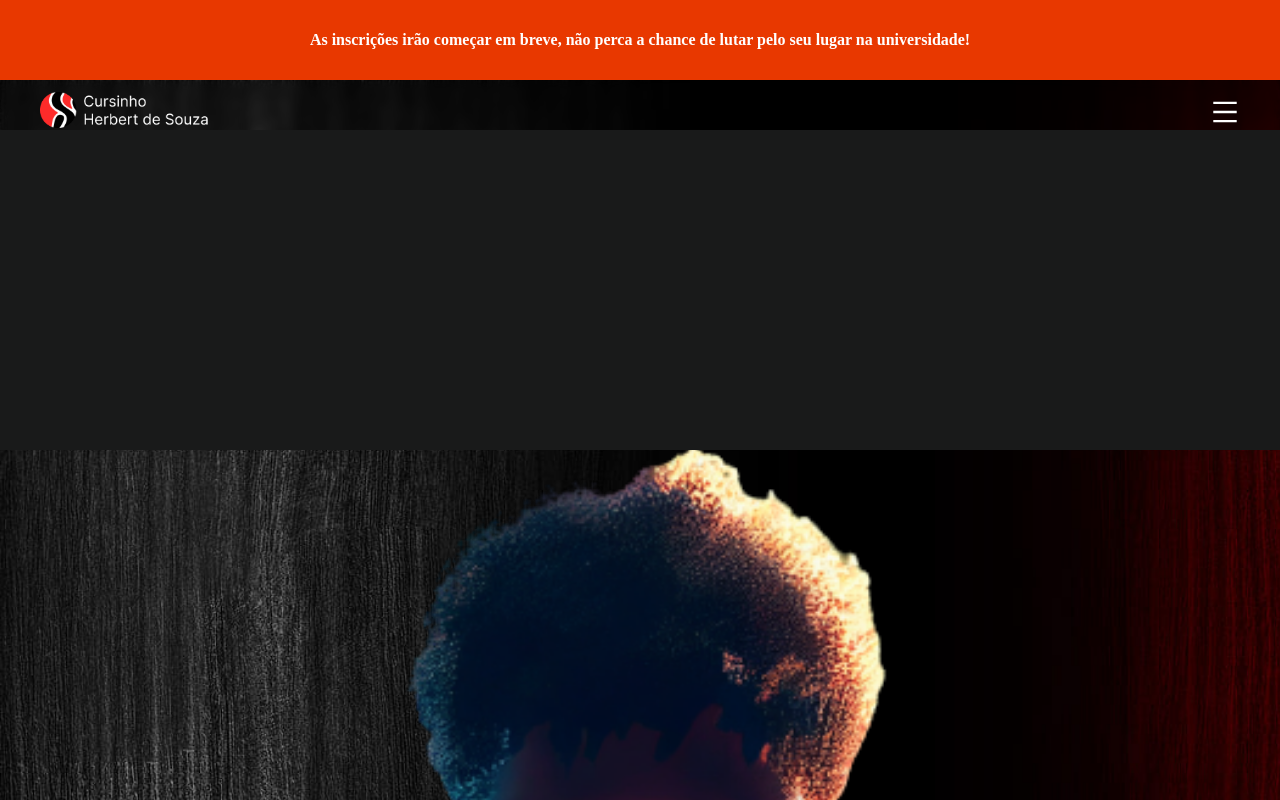
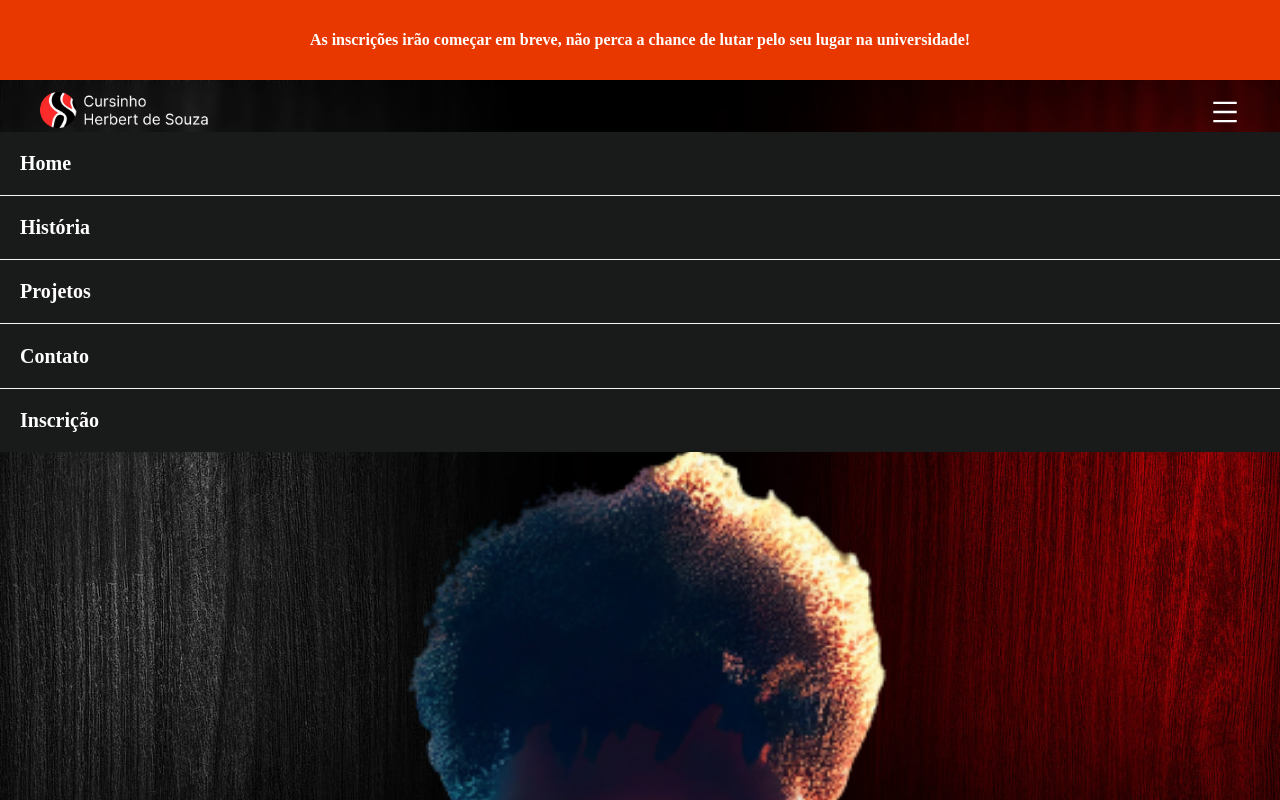
Before and after one commit to Archesz/Teste-herbert, a React (Create React App) app: page / in a window 1280 px wide. Both pictures are taken after a click on the icon 1225 px from the left and 111 px from the top of the page. Shown: the top 800 px of the page. Built offline with nearby package versions, Linux system fonts and the light colour scheme.

Commit message:
menu corrigido

```diff
--- a/src/components/Menu/Menu.jsx
+++ b/src/components/Menu/Menu.jsx
@@ -44,6 +44,12 @@ function Menu() {
                 mobile.classList.toggle("menu-extend")
             }, 390);
 
+            setTimeout(() => {
+                menu.classList.toggle("menu-view")
+                menu.classList.toggle("menu-noview")
+
+            }, 400);
+
             setStatusMenu("show")
         } else{
             mobile.classList.toggle("animation-hide")
@@ -51,6 +57,12 @@ function Menu() {
             setTimeout(() => {
                 mobile.classList.toggle("menu-hide")
             }, 390);
+
+            setTimeout(() => {
+                menu.classList.toggle("menu-view")
+                menu.classList.toggle("menu-noview")
+
+            }, 400);
         }
 
     }
@@ -79,7 +91,7 @@ function Menu() {
 
             <div className='menu-mobile' id="menu-mobile">
 
-                <div className='menu-mobile-items' id="menu-mobile-items">
+                <div className='menu-mobile-items menu-noview' id="menu-mobile-items">
                     <span className='menu-item' onClick={menuEnter}>Home</span>
                     <span className='menu-item' onClick={menuEnter}>História</span>
                     <span className='menu-item' onClick={menuEnter}>Projetos</span>
--- a/src/components/Menu/Menu.scss
+++ b/src/components/Menu/Menu.scss
@@ -72,11 +72,10 @@ $mainColor: #F8333C;
     width: 100%;
     position: absolute;
     width: 100%;
-    top: 50px;
+    top: 52px;
     background-color: #191A1A;
 
     .menu-mobile-items{
-        display: none;
         flex-direction: column;
         width: 100%;
         height: 100%;
@@ -116,6 +115,14 @@ $mainColor: #F8333C;
     height: 0px;
 }
 
+.menu-view{
+    display: flex;
+}
+
+.menu-noview{
+    display: none;
+}
+
 /* Animações */
 
 @keyframes expansao{
--- a/src/styles/home.scss
+++ b/src/styles/home.scss
@@ -317,13 +317,15 @@ $mainColor: #F8333C;
 /* Media Screen */
 
 @media (min-width: 320px){
+    .container{
+        height: 100%;
+    }
 
     .home-top{
         background-image: url("../assets/Background.png");
-        background-size: cover;
-        background-repeat: no-repeat;
+        background-size: contain;
         width: 100%;
-        height: 122vh;
+        height: 120vh;
         display: flex;
         flex-direction: column;
         align-items: center;
```
